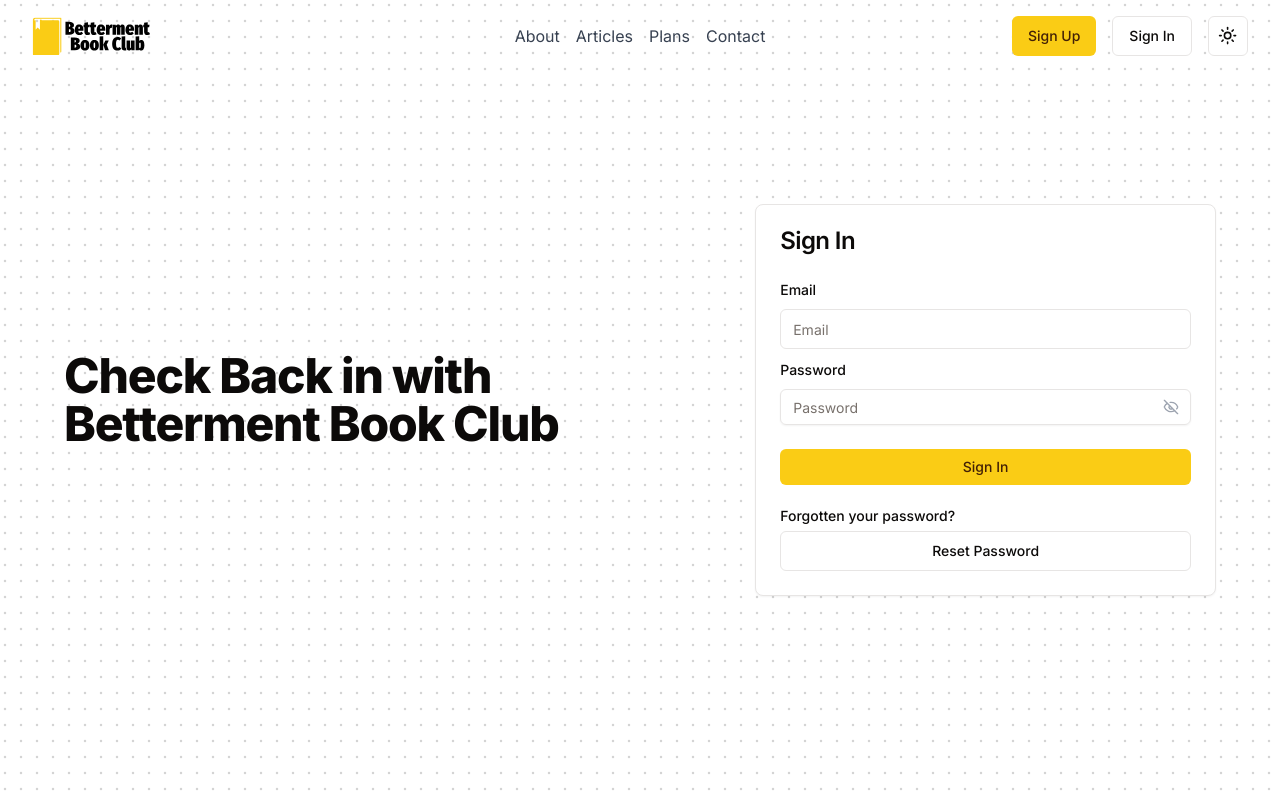
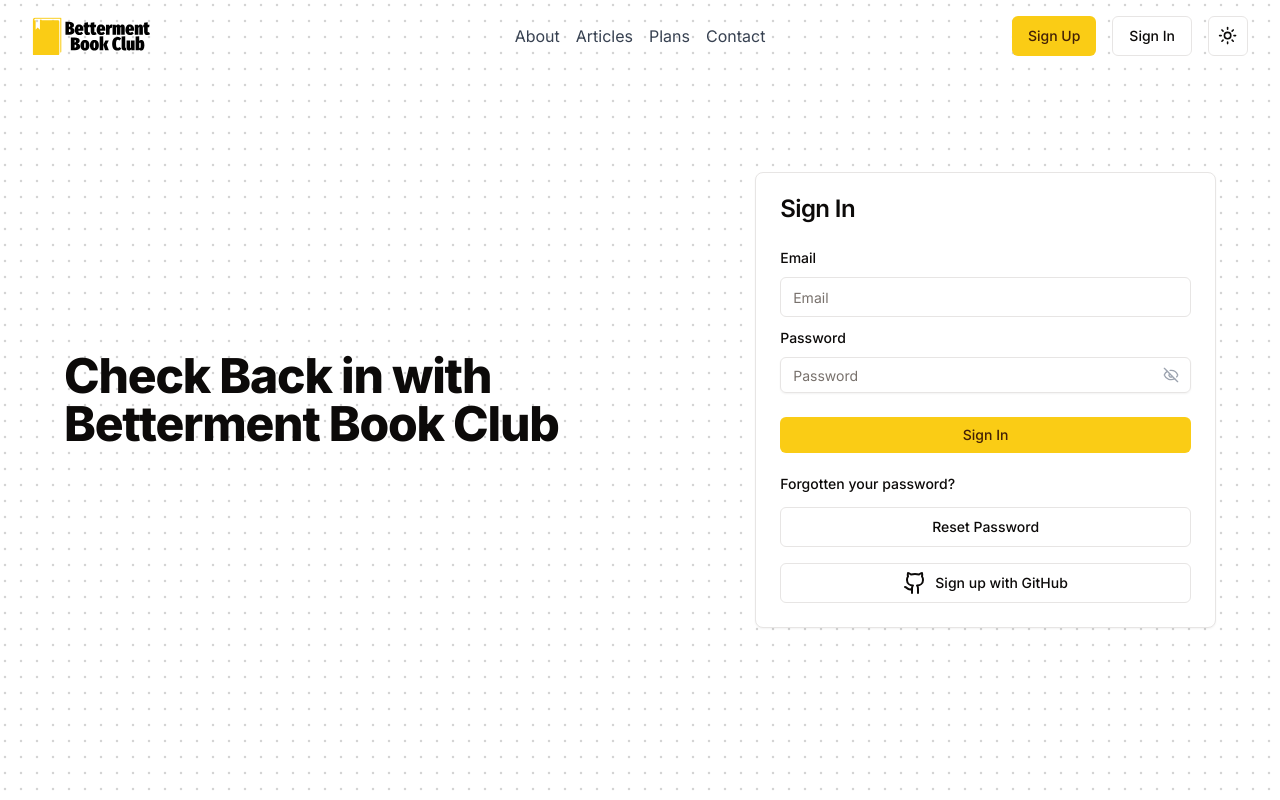
Before and after one commit to Ryan-Williams-Dev/betterment-book-club, a Next.js app: page /sign-in in a window 1280 px wide. Shown: the top 800 px of the page. Built offline with nearby package versions, Linux system fonts and the light colour scheme.

Commit message:
added back in github functionality and fixed grammar in dashboard

```diff
--- a/app/(auth)/sign-in/page.tsx
+++ b/app/(auth)/sign-in/page.tsx
@@ -30,6 +30,7 @@ import { PasswordInput } from "@/components/ui/password-input";
 import { signIn } from "@/lib/auth-client";
 import { useState } from "react";
 import { useRouter } from "next/navigation";
+import { Github } from "lucide-react";
 
 const formSchema = z.object({
   email: z.string().email({ message: "Please enter a valid email address" }),
@@ -131,7 +132,7 @@ const SignInPage = () => {
                 {loading ? "Loading..." : "Sign In"}
               </Button>
             </CardContent>
-            <CardFooter className={cn("flex-col gap-2 items-start")}>
+            <CardFooter className={cn("flex flex-col gap-4 items-start")}>
               <TypographySmall>Forgotten your password?</TypographySmall>
               <div className="w-full flex">
                 <Button
@@ -142,6 +143,19 @@ const SignInPage = () => {
                   Reset Password
                 </Button>
               </div>
+              <Button
+                variant="outline"
+                className={cn("w-full flex items-center justify-center gap-2")}
+                onClick={async () => {
+                  await signIn.social({
+                    provider: "github",
+                    callbackURL: "/dashboard",
+                  });
+                }}
+              >
+                <Github size={24} />
+                Sign up with GitHub
+              </Button>
             </CardFooter>
           </form>
         </Form>
--- a/app/(auth)/sign-up/page.tsx
+++ b/app/(auth)/sign-up/page.tsx
@@ -28,9 +28,10 @@ import {
 import { Input } from "@/components/ui/input";
 import { PasswordInput } from "@/components/ui/password-input";
 
-import { signUp } from "@/lib/auth-client";
+import { signUp, signIn } from "@/lib/auth-client";
 import { useState } from "react";
 import { useRouter } from "next/navigation";
+import { Github } from "lucide-react";
 
 const formSchema = z
   .object({
@@ -183,9 +184,9 @@ const SignUpPage = () => {
                   Sign In
                 </Button>
               </div>
-              {/* <Button
+              <Button
                 variant="outline"
-                className={cn("w-full")}
+                className={cn("w-full flex items-center justify-center gap-2")}
                 onClick={async () => {
                   await signIn.social({
                     provider: "github",
@@ -193,8 +194,9 @@ const SignUpPage = () => {
                   });
                 }}
               >
+                <Github size={24} />
                 Sign up with GitHub
-              </Button> */}
+              </Button>
             </CardFooter>
           </form>
         </Form>
--- a/app/(sidebarWrapped)/dashboard/page.tsx
+++ b/app/(sidebarWrapped)/dashboard/page.tsx
@@ -69,7 +69,7 @@ const DashboardPage = () => {
     <div className="flex flex-1 flex-col max-w-7xl mx-auto p-8 gap-6">
       <TypographyH1>Dashboard</TypographyH1>
       <TypographyH2>
-        Welcome back {session && "," + session.user.name} 👋
+        Welcome back{session && ", " + session.user.name} 👋
       </TypographyH2>
       <div className="w-full grid grid-cols-1 sm:grid-cols-2 lg:grid-cols-3 gap-4 max-w-7xl mx-auto">
         {loading ? (
```
